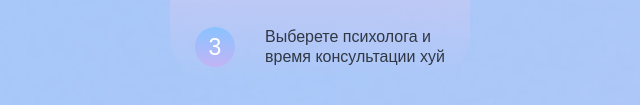
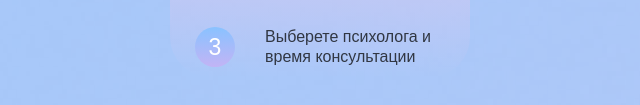
Before and after one commit to BesedinEgor/uwio, a website: page index.html in a window 1280 px wide. Shown: the part 5351-5456 px from the top of the page, 320-960 px from the left. Drawn offline with Linux system fonts and the light colour scheme.

Commit message:
правки

```diff
--- a/index.html
+++ b/index.html
@@ -541,7 +541,7 @@
                 </li>
                 <li class="analysis__elem">
                   <p class="analysis__text">
-                    Выберете психолога и время консультации хуй
+                    Выберете психолога и время консультации
                   </p>
                 </li>
               </ol>
```
